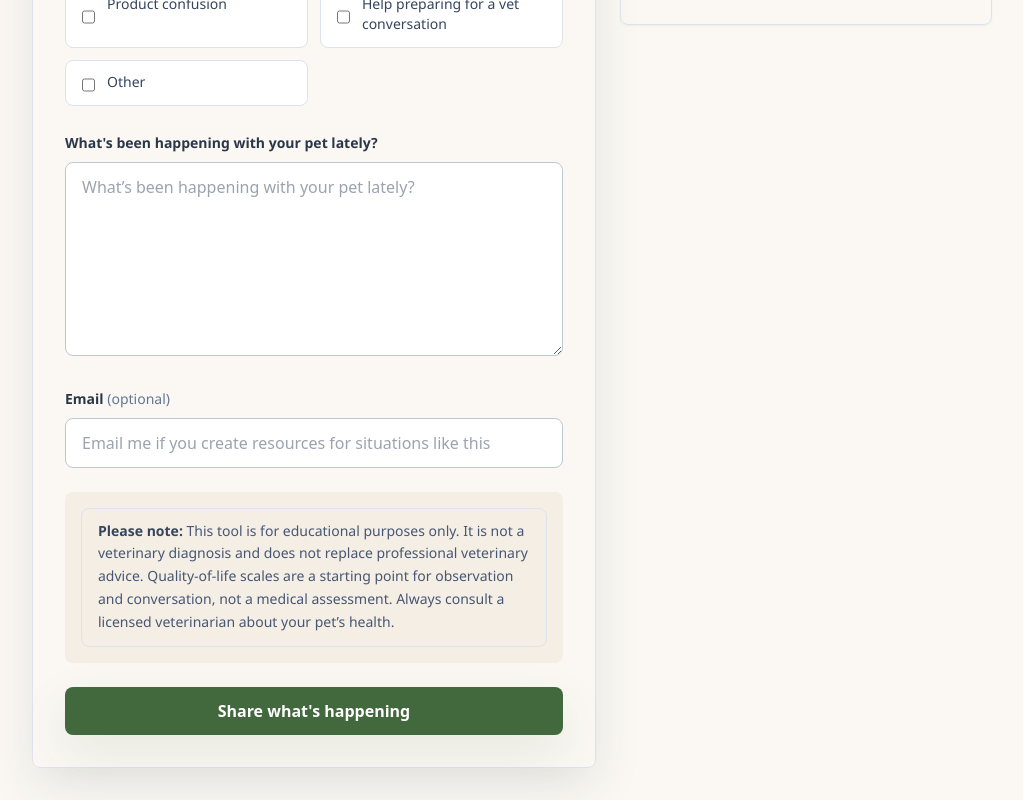
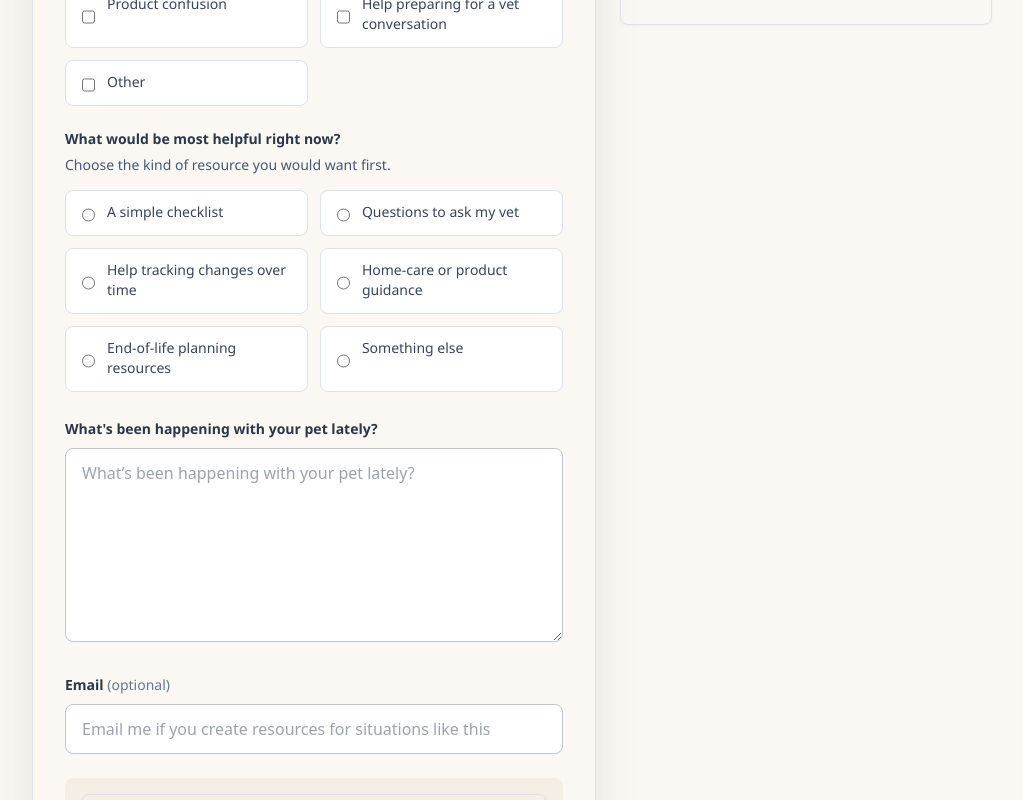
Before and after one commit to RandyThePsycho/senior-pet-care, a Next.js app: page /share-your-situation in a window 1280 px wide. Shown: the part 820-1620 px from the top of the page, without its empty margins (128-1151 px from the left). Built offline with nearby package versions, Linux system fonts and the light colour scheme.

Commit message:
ux: refine intake needs and slider default rating

```diff
--- a/src/app/page.tsx
+++ b/src/app/page.tsx
@@ -100,8 +100,8 @@ export default function HomePage() {
               />
               <figcaption className="absolute bottom-0 left-0 right-0 p-5">
                 <p className="max-w-sm text-sm font-medium leading-6 text-white/90">
-                  A calmer way to notice small changes before they become a
-                  rushed conversation.
+                  A calmer way to catch subtle changes before they turn into
+                  urgent concerns.
                 </p>
               </figcaption>
             </figure>
--- a/src/app/share-your-situation/ShareSituationForm.tsx
+++ b/src/app/share-your-situation/ShareSituationForm.tsx
@@ -17,10 +17,20 @@ const CONCERNS = [
   { value: 'other', label: 'Other' },
 ] as const;
 
+const NEEDS = [
+  { value: 'printable_checklist', label: 'A simple checklist' },
+  { value: 'vet_questions', label: 'Questions to ask my vet' },
+  { value: 'tracking_changes', label: 'Help tracking changes over time' },
+  { value: 'home_care_guidance', label: 'Home-care or product guidance' },
+  { value: 'end_of_life_resources', label: 'End-of-life planning resources' },
+  { value: 'other', label: 'Something else' },
+] as const;
+
 export default function ShareSituationForm() {
   const [petType, setPetType] = useState('dog');
   const [petAge, setPetAge] = useState('');
   const [concerns, setConcerns] = useState<string[]>([]);
+  const [need, setNeed] = useState('');
   const [freeText, setFreeText] = useState('');
   const [email, setEmail] = useState('');
   const [submitted, setSubmitted] = useState(false);
@@ -40,6 +50,7 @@ export default function ShareSituationForm() {
       pet_type: petType,
       pet_age: petAge.trim() || null,
       main_concern: concerns,
+      current_need: need || null,
       free_text: freeText.trim(),
       email: email.trim() || null,
       source: 'share_your_situation',
@@ -48,6 +59,7 @@ export default function ShareSituationForm() {
     track('situation_intake_submitted', {
       petType: payload.pet_type,
       concernCount: payload.main_concern.length,
+      hasNeed: Boolean(payload.current_need),
       hasEmail: Boolean(payload.email),
     });
 
@@ -135,6 +147,37 @@ export default function ShareSituationForm() {
         </div>
       </fieldset>
 
+      <fieldset>
+        <legend className="text-sm font-semibold text-navy-700">
+          What would be most helpful right now?
+        </legend>
+        <p className="mt-1 text-sm leading-6 text-navy-500">
+          Choose the kind of resource you would want first.
+        </p>
+        <div className="mt-3 grid gap-3 sm:grid-cols-2">
+          {NEEDS.map((item) => (
+            <label
+              key={item.value}
+              className={`flex cursor-pointer gap-3 rounded-lg border px-4 py-3 text-sm transition ${
+                need === item.value
+                  ? 'border-sage-300 bg-sage-50 text-navy-800'
+                  : 'border-navy-100 bg-white text-navy-600 hover:bg-cream-100'
+              }`}
+            >
+              <input
+                type="radio"
+                name="current_need"
+                value={item.value}
+                checked={need === item.value}
+                onChange={() => setNeed(item.value)}
+                className="mt-1 accent-sage-600"
+              />
+              <span>{item.label}</span>
+            </label>
+          ))}
+        </div>
+      </fieldset>
+
       <label className="block">
         <span className="text-sm font-semibold text-navy-700">
           What&apos;s been happening with your pet lately?
--- a/src/components/calculator/HHHHHMMScoreStep.tsx
+++ b/src/components/calculator/HHHHHMMScoreStep.tsx
@@ -24,6 +24,12 @@ export default function HHHHHMMScoreStep({
 
   function setScore(dim: Dimension, score: number) {
     onChange({ ...value, [dim]: score });
+  }
+
+  function markDefaultAsRated(dim: Dimension) {
+    if (value[dim] === null) {
+      setScore(dim, 5);
+    }
   }
 
   const allRated = DIMENSIONS.every((d) => value[d] !== null);
@@ -79,6 +85,15 @@ export default function HHHHHMMScoreStep({
                 max={10}
                 step={1}
                 value={current ?? 5}
+                onPointerDown={() => markDefaultAsRated(meta.key)}
+                onKeyDown={(event) => {
+                  if (
+                    value[meta.key] === null &&
+                    (event.key === 'Enter' || event.key === ' ')
+                  ) {
+                    setScore(meta.key, 5);
+                  }
+                }}
                 onChange={(e) => setScore(meta.key, Number(e.target.value))}
                 aria-label={meta.question}
                 className={`w-full accent-sage-600 ${
@@ -96,7 +111,8 @@ export default function HHHHHMMScoreStep({
 
       {showError && !allRated && (
         <p className="rounded-lg bg-orange-50 px-4 py-3 text-sm font-medium text-clay-600">
-          Please slide each rating so we can give you the most helpful results.
+          Please click or move each slider so we can give you the most helpful
+          results.
         </p>
       )}
 
--- a/src/components/common/MedicalDisclaimer.tsx
+++ b/src/components/common/MedicalDisclaimer.tsx
@@ -11,7 +11,7 @@ export default function MedicalDisclaimer({
   const text =
     context === 'end_of_life'
       ? 'This page is for informational and emotional support only. It is not veterinary or medical advice, and it does not replace a conversation with a licensed veterinarian about decisions for your pet.'
-      : 'This tool is for educational purposes only. It is not a veterinary diagnosis and does not replace professional veterinary advice. Quality-of-life scales are a starting point for observation and conversation, not a medical assessment. Always consult a licensed veterinarian about your pet’s health.';
+      : 'Quality-of-life scales are a starting point for observation and conversation, not a medical assessment. Always consult a licensed veterinarian about your pet’s health.';
 
   return (
     <p className="rounded-lg border border-navy-100 bg-cream-100 px-4 py-3 text-sm leading-relaxed text-navy-500">
```
